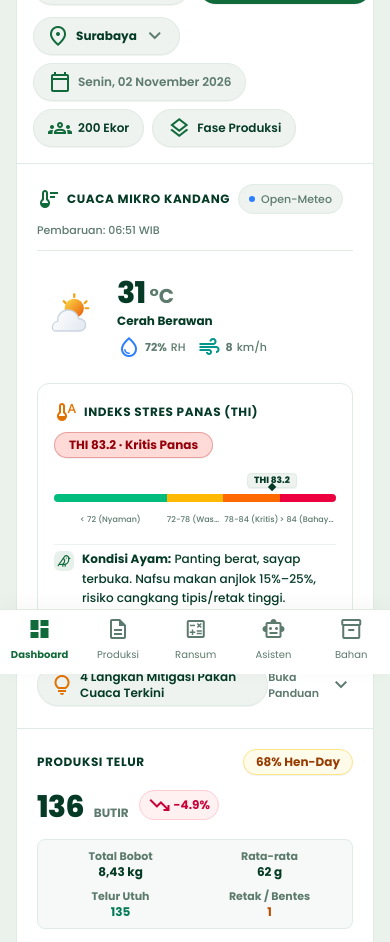
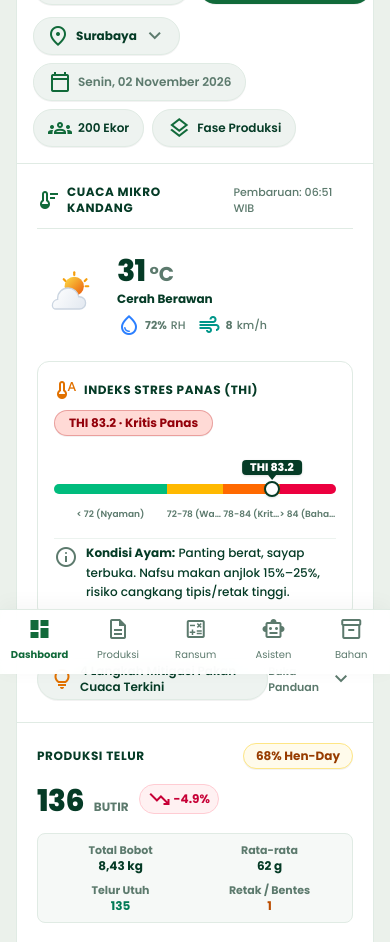
Before and after one commit to ahwine/ransumku, a Laravel app: page / in a window 390 px wide. Shown: the part 170-1112 px from the top of the page. Run offline with Laravel 12, Linux system fonts and the light colour scheme; a user stored in the database is signed in; data comes from the database, SQL or seed files in the repository; data that the repository does not hold is empty; style sheets or scripts are compiled from the project's sources.

Commit message:
refactor(ui): perjelas penunjuk THI, ganti ikon ayam dengan info murni tanpa badge, dan hilangkan badge open-meteo

```diff
--- a/resources/views/partials/weather-widget.blade.php
+++ b/resources/views/partials/weather-widget.blade.php
@@ -5,18 +5,12 @@
     $dampakAyam = $weather['dampak_ayam'] ?? ($weather['deskripsi_risiko'] ?? 'Kondisi fisiologi ayam terpantau aman.');
 @endphp
 <div class="space-y-4">
-    {{-- Baris 1: Header Cuaca Ramping (Judul, Sumber Data, & Timestamp Bersih) --}}
-    <div class="flex flex-wrap items-center justify-between gap-2 pb-3 border-b border-line">
-        <div class="flex items-center gap-2">
-            <span class="text-xs font-bold text-ink uppercase tracking-wider flex items-center gap-1.5">
-                <span class="material-symbols-outlined text-[16px] text-brand">thermostat</span>
-                <span>Cuaca Mikro Kandang</span>
-            </span>
-            <span class="inline-flex items-center gap-1.5 px-2.5 py-0.5 rounded-full bg-surface border border-line text-[11px] font-medium text-muted">
-                <span class="w-1.5 h-1.5 rounded-full {{ ($weather['sumber'] ?? '') === 'sensor' ? 'bg-emerald-500 animate-pulse' : 'bg-blue-500' }}"></span>
-                <span>{{ ($weather['sumber'] ?? '') === 'sensor' ? 'Sensor IoT Kandang' : 'Open-Meteo' }}</span>
-            </span>
-        </div>
+    {{-- Baris 1: Header Cuaca Ramping (Judul & Timestamp Bersih) --}}
+    <div class="flex items-center justify-between gap-2 pb-3 border-b border-line">
+        <span class="text-xs font-bold text-ink uppercase tracking-wider flex items-center gap-1.5">
+            <span class="material-symbols-outlined text-[16px] text-brand">thermostat</span>
+            <span>Cuaca Mikro Kandang</span>
+        </span>
         <span class="text-tiny font-medium text-muted">Pembaruan: {{ $weather['updated_at'] }}</span>
     </div>
 
@@ -129,27 +123,31 @@
             </div>
 
             {{-- Visual Bar Gauge THI Unggas (Rentang 60 - 90+) --}}
-            <div class="space-y-1 pt-1">
+            <div class="space-y-1 pt-2">
                 {{-- Pin Marker Posisi THI Saat Ini (Di Atas Bar, Menunjuk ke Titik Nilai) --}}
-                <div class="relative w-full h-4">
+                <div class="relative w-full h-6">
                     <div class="absolute bottom-0 -translate-x-1/2 flex flex-col items-center transition-all duration-500" style="left: {{ $thiPercent }}%;">
-                        <span class="text-[9px] font-black text-ink whitespace-nowrap leading-none bg-surface border border-line px-1.5 py-0.5 rounded shadow-2xs">
-                            THI {{ $weather['thi'] }}
+                        <span class="text-[11px] font-extrabold text-white whitespace-nowrap leading-none bg-ink px-2 py-0.5 rounded shadow-sm flex items-center gap-1">
+                            <span>THI {{ $weather['thi'] }}</span>
                         </span>
-                        <span class="w-1.5 h-1.5 rotate-45 bg-ink -mt-1"></span>
+                        {{-- Segitiga Panah Menunjuk Langsung ke Bar --}}
+                        <div class="w-0 h-0 border-x-4 border-x-transparent border-t-[5px] border-t-ink"></div>
                     </div>
                 </div>
 
                 {{-- Bar Warna THI: 40% Nyaman, 20% Waspada, 20% Kritis, 20% Bahaya --}}
-                <div class="relative w-full h-2 rounded-full bg-slate-100 overflow-hidden shadow-inner flex">
-                    <div class="h-full bg-emerald-500" style="width: 40%;" title="Zona Nyaman: THI < 72"></div>
+                <div class="relative w-full h-2.5 rounded-full bg-slate-100 overflow-visible shadow-inner flex">
+                    <div class="h-full bg-emerald-500 rounded-l-full" style="width: 40%;" title="Zona Nyaman: THI < 72"></div>
                     <div class="h-full bg-amber-400" style="width: 20%;" title="Waspada Panas: THI 72 - 78"></div>
                     <div class="h-full bg-orange-500" style="width: 20%;" title="Kritis Heat Stress: THI 78 - 84"></div>
-                    <div class="h-full bg-rose-600" style="width: 20%;" title="Bahaya Ekstrem: THI ≥ 84"></div>
+                    <div class="h-full bg-rose-600 rounded-r-full" style="width: 20%;" title="Bahaya Ekstrem: THI ≥ 84"></div>
+
+                    {{-- Titik Indikator Presisi Tepat di Atas Bar --}}
+                    <div class="absolute top-1/2 -translate-y-1/2 -translate-x-1/2 w-4 h-4 rounded-full bg-white border-2 border-ink shadow-sm pointer-events-none transition-all duration-500" style="left: {{ $thiPercent }}%;"></div>
                 </div>
 
                 {{-- Label Skala THI: Masing-masing Tepat Sejajar di Bawah Segmen Warnanya --}}
-                <div class="flex w-full text-[8px] sm:text-[9px] text-muted font-medium pt-0.5 select-none">
+                <div class="flex w-full text-[9px] sm:text-[10px] text-muted font-semibold pt-1 select-none">
                     <div style="width: 40%;" class="text-center truncate">
                         <span>&lt; 72 (Nyaman)</span>
                     </div>
@@ -167,16 +165,7 @@
 
             {{-- Dampak Fisiologi Ayam Petelur --}}
             <div class="flex items-start gap-2 pt-1 border-t border-line/60 text-xs">
-                <span class="w-5 h-5 rounded-md bg-brand/10 text-brand grid place-items-center shrink-0 mt-0.5" title="Kondisi Fisiologi Unggas">
-                    <svg class="w-3.5 h-3.5 text-brand" viewBox="0 0 24 24" fill="none" stroke="currentColor" stroke-width="2" stroke-linecap="round" stroke-linejoin="round" aria-hidden="true">
-                        <path d="M16 7h.01" />
-                        <path d="M3.4 18H12a8 8 0 0 0 8-8V7a4 4 0 0 0-7.28-2.3L2 20" />
-                        <path d="m20 7 2 .5-2 .5" />
-                        <path d="M10 18v3" />
-                        <path d="M14 17.75V21" />
-                        <path d="M7 18a6 6 0 0 0 3.84-10.61" />
-                    </svg>
-                </span>
+                <span class="material-symbols-outlined text-[17px] text-muted shrink-0 mt-0.5" aria-hidden="true">info</span>
                 <p class="text-ink font-medium leading-relaxed">
                     <strong class="font-bold">Kondisi Ayam:</strong> {{ $dampakAyam }}
                 </p>
```
